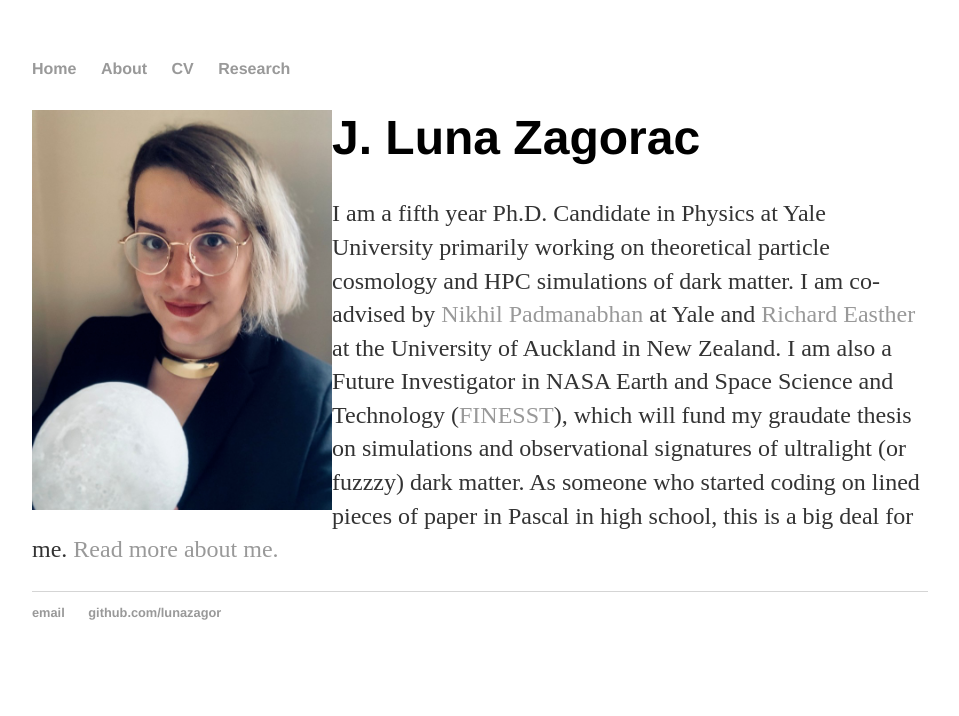
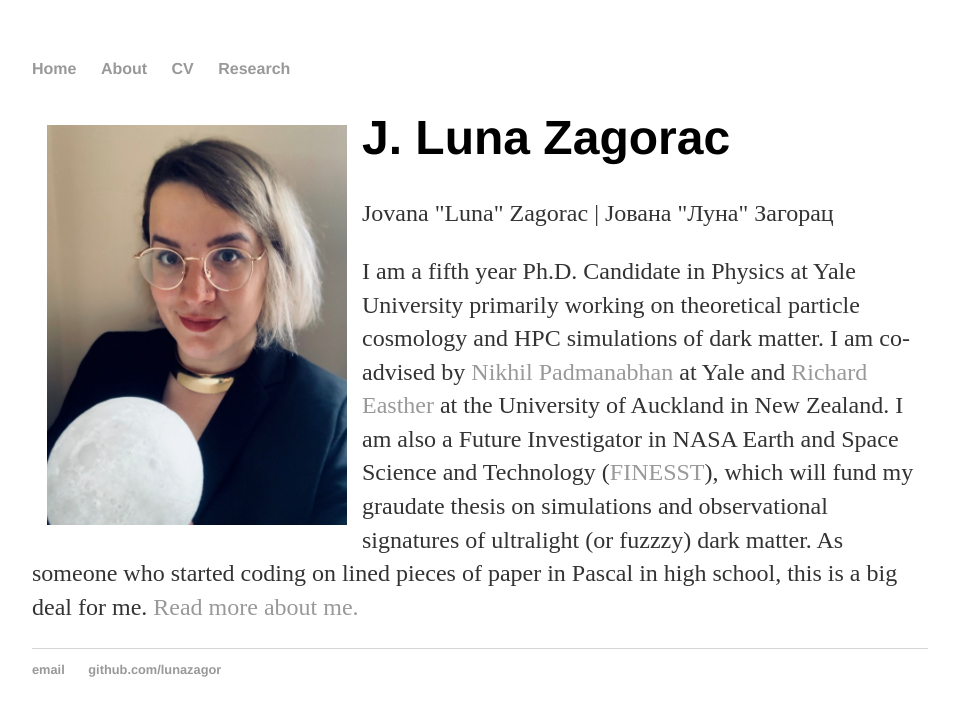
Before and after one commit to lunazagor/lunazagor.github.io, a Jekyll site: the page built from index.html, in a window 1280 px wide. Shown: the top 716 px of the page, without its empty margins (160-1119 px from the left). Built offline with Jekyll 4.4.1, drawn with Linux system fonts in a browser that asks for light colours.

Commit message:
Update index.html

```diff
--- a/index.html
+++ b/index.html
@@ -10,10 +10,10 @@
 }
 </style>
 
-<img src="portrait.png", align = "left", style="display:block;width:300px">
-
+<img src="portrait.png", align = "left", style="display:block;padding:15px;width:300px">
 
 <div class="blurb">
 	<h1> J. Luna Zagorac </h1>
+	<p> Jovana "Luna" Zagorac | &#1032&#1086&#1074&#1072&#1085&#1072 "&#1051&#1091&#1085&#1072" &#1047&#1072&#1075&#1086&#1088&#1072&#1094;<p>
 	<p> I am a fifth year Ph.D. Candidate in Physics at Yale University primarily working on theoretical particle cosmology and HPC simulations of dark matter. I am co-advised by <a href="https://physics.yale.edu/people/nikhil-padmanabhan">Nikhil Padmanabhan</a> at Yale and <a href="https://www.physics.auckland.ac.nz/people/reas725">Richard Easther</a> at the University of Auckland in New Zealand. I am also a Future Investigator in NASA Earth and Space Science and Technology (<a href="https://nspires.nasaprs.com/external/viewrepositorydocument/cmdocumentid=753338/solicitationId=%7BE16CD59F-29DD-06C0-8971-CE1A9C252FD4%7D/viewSolicitationDocument=1/FINESST%20ASTRO20%20Proposal%20Selections.pdf">FINESST</a>), which will fund my graudate thesis on simulations and observational signatures of ultralight (or fuzzzy) dark matter. As someone who started coding on lined pieces of paper in Pascal in high school, this is a big deal for me. <a href="/about"> Read more about me.</a></p>
 </div><!-- /.blurb -->
```
